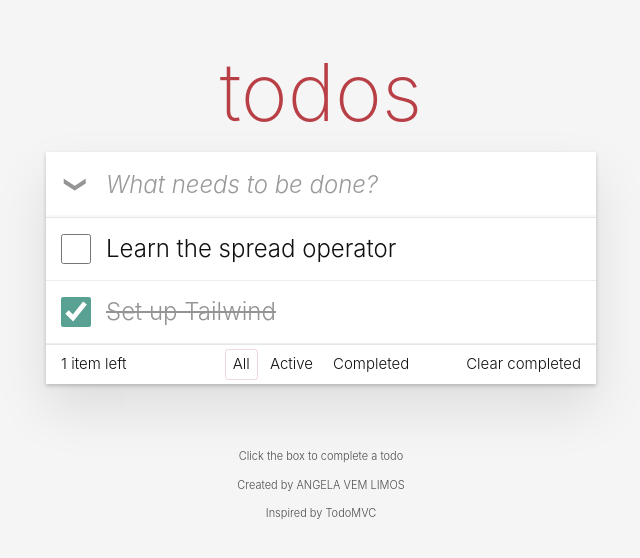
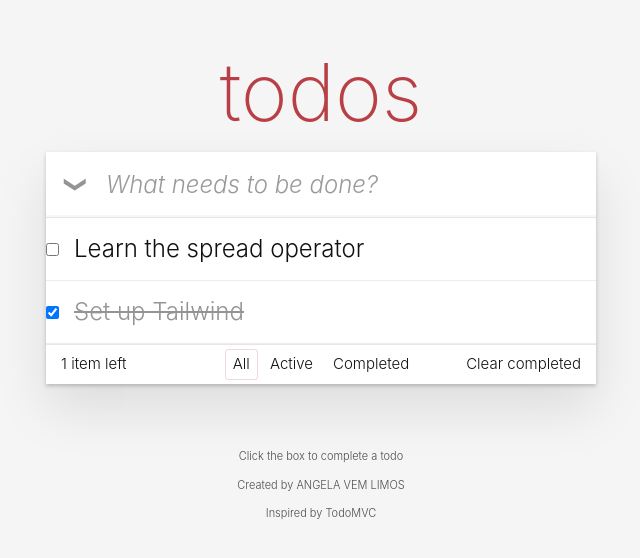
Before and after one commit to angelavemlimos/csit340-todomvc, a React (Vite) app: page / in a window 1280 px wide. Shown: the top 558 px of the page, without its empty margins (319-959 px from the left). Built offline with nearby package versions, Linux system fonts and the light colour scheme.

Commit message:
feat: render todos from state with map

```diff
--- a/src/components/Todos.jsx
+++ b/src/components/Todos.jsx
@@ -1,4 +1,11 @@
+import { useState } from "react"
+
 function Todos() {
+    const [todos] = useState([
+        { id: 1, text: "Learn the spread operator", completed: false },
+        { id: 2, text: "Set up Tailwind", completed: true },
+    ])
+
   return (
     <section className="mx-auto max-w-[550px]">
         <h1 className="text-center text-[80px] font-extralight text-[#b83f45]">
@@ -23,13 +30,24 @@
           </label>
 
           <ul>
-            <li className="group relative flex items-center border-b border-[#ededed] text-2xl">
+            {todos.map((todo) => (
+              <li
+                key={todo.id}
+                className="group relative flex items-center border-b border-[#ededed] text-2xl"
+              >
               <input
                 type="checkbox"
-                className="ml-[15px] size-[30px] shrink-0 cursor-pointer accent-[#59a193]"
+                checked={todo.completed}
+                  readOnly
               />
-              <span className="flex-1 py-[15px] pr-[60px] pl-[15px] break-all">
-                Learn the spread operator
+              <span
+                  className={
+                    todo.completed
+                      ? 'flex-1 py-[15px] pr-[60px] pl-[15px] break-all text-[#949494] line-through'
+                      : 'flex-1 py-[15px] pr-[60px] pl-[15px] break-all'
+                  }
+                >
+                  {todo.text}
               </span>
               <button
                 type="button"
@@ -37,24 +55,8 @@
               >
                 ×
               </button>
-            </li>
-            <li className="group relative flex items-center border-b border-[#ededed] text-2xl">
-              <input
-                type="checkbox"
-                checked
-                readOnly
-                className="ml-[15px] size-[30px] shrink-0 cursor-pointer accent-[#59a193]"
-              />
-              <span className="flex-1 py-[15px] pr-[60px] pl-[15px] break-all text-[#949494] line-through">
-                Set up Tailwind
-              </span>
-              <button
-                type="button"
-                className="absolute right-[10px] hidden size-10 cursor-pointer text-[30px] text-[#949494] group-hover:block hover:text-[#c18585]"
-              >
-                ×
-              </button>
-            </li>
+              </li>
+            ))}
           </ul>
         </main>
 
```
